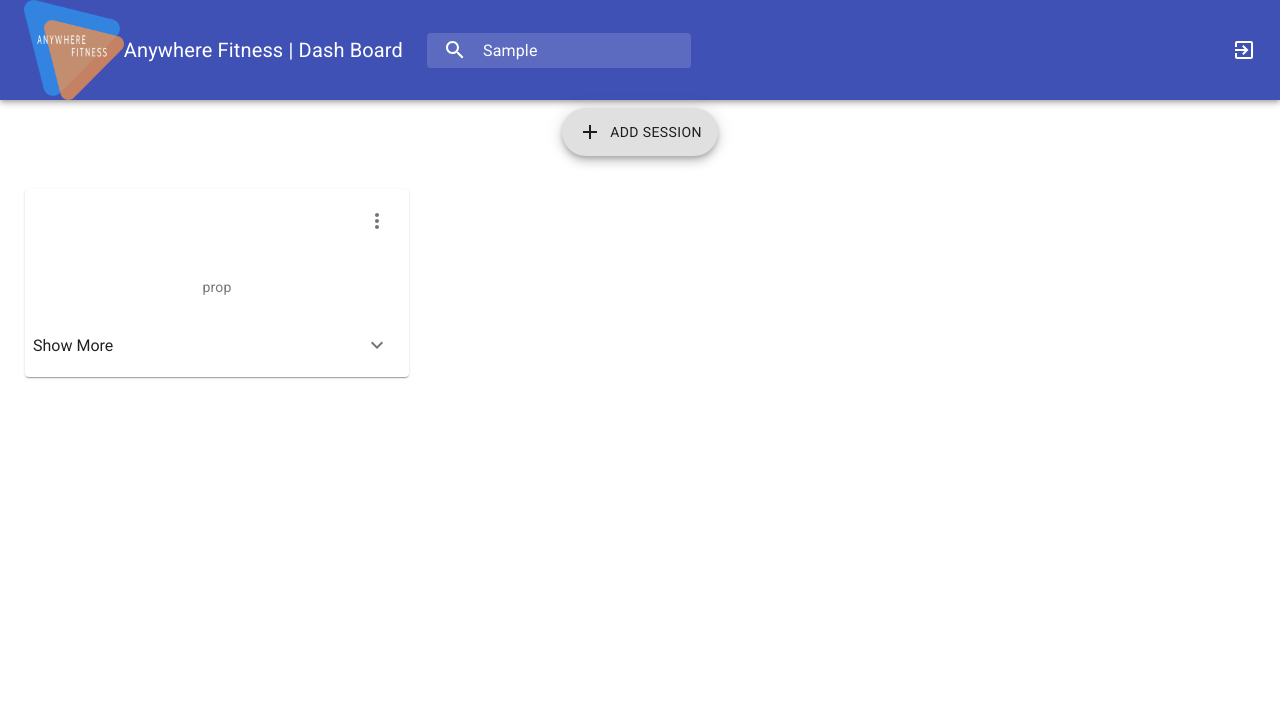
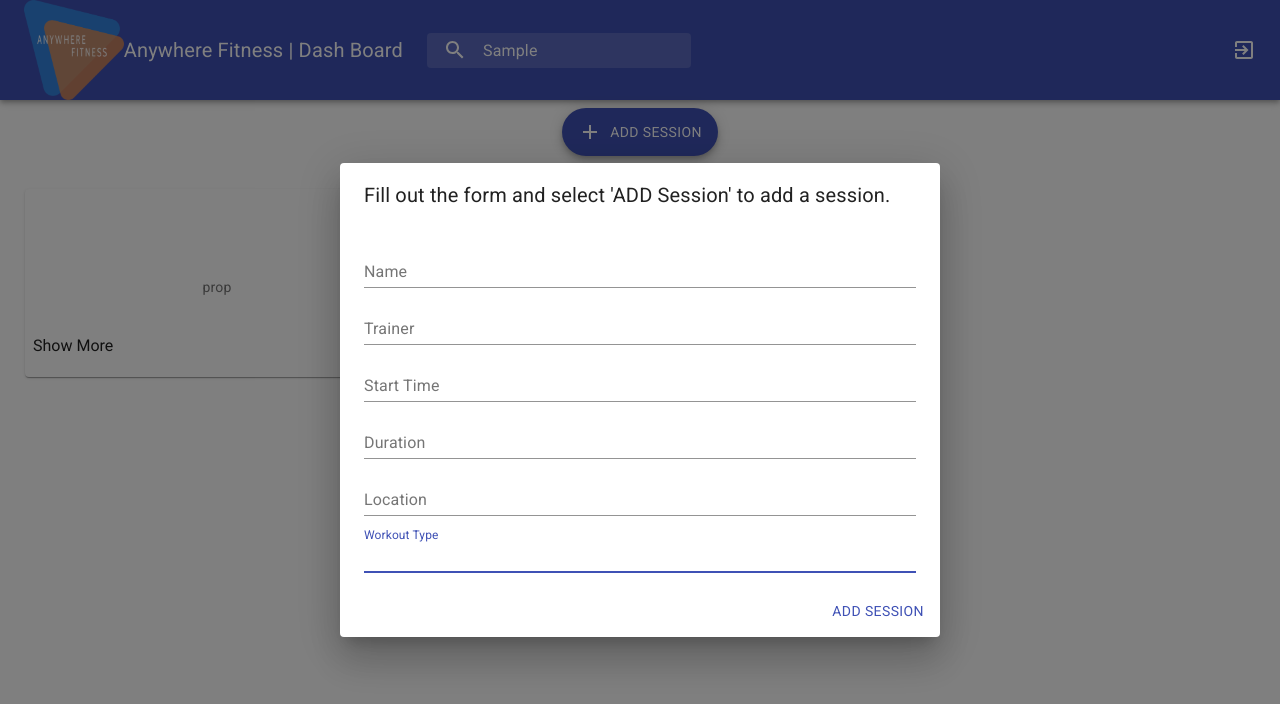
Before and after one commit to Build-Week-AnywhereFitness/Frontend, a React (Create React App) app in the folder anywhere_fitness/: page /coachdashboard in a window 1280 px wide. Both pictures are taken after typing "Sample" into the empty fields and a click on the button "ADD SESSION". Shown: the top 704 px of the page. Built offline with nearby package versions, Linux system fonts and the light colour scheme.

Commit message:
created form that allows the coach to make a new session

```diff
--- a/anywhere_fitness/src/components/AddButton.js
+++ b/anywhere_fitness/src/components/AddButton.js
@@ -1,8 +1,13 @@
 import React from 'react';
+import Button from '@material-ui/core/Button';
+import TextField from '@material-ui/core/TextField';
+import Dialog from '@material-ui/core/Dialog';
+import DialogActions from '@material-ui/core/DialogActions';
+import DialogContent from '@material-ui/core/DialogContent';
+import DialogTitle from '@material-ui/core/DialogTitle';
+import Fab from '@material-ui/core/Fab';
+import AddIcon from '@material-ui/icons/Add'
 import { makeStyles } from '@material-ui/core/styles';
-import Fab from '@material-ui/core/Fab';
-import AddIcon from '@material-ui/icons/Add';
-
 
 const useStyles = makeStyles(theme => ({
     fab: {
@@ -13,15 +18,87 @@
     },
     }));
 
-    export default function FloatingActionButtons() {
+
+
+export default function FormDialog() {
+
     const classes = useStyles();
+  const [open, setOpen] = React.useState(false);
+
+  const handleClickOpen = () => {
+    setOpen(true);
+  };
+
+  const handleClose = () => {
+    setOpen(false);
+  };
+
+
 
   return (
     <div>
-        <Fab variant="extended" aria-label="delete" className={classes.fab}>
-            <AddIcon className={classes.extendedIcon} />
+      <Fab color="primary" onClick={handleClickOpen} variant="extended" className={classes.fab} >
+            <AddIcon  className={classes.extendedIcon}/>
             Add Session
         </Fab>
+      <Dialog open={open} onClose={handleClose} aria-labelledby="form-dialog-title">
+        <DialogTitle id="form-dialog-title">Fill out the form and select 'ADD Session' to add a session.</DialogTitle>
+        <DialogContent>
+          <TextField
+            autoFocus
+            margin="dense"
+            id="name"
+            label="Name"
+            type="name"
+            fullWidth
+          />
+          <TextField
+            autoFocus
+            margin="dense"
+            id="name"
+            label="Trainer"
+            type="trainer"
+            fullWidth
+          />
+          <TextField
+            autoFocus
+            margin="dense"
+            id="name"
+            label="Start Time"
+            type="start Time"
+            fullWidth
+          />
+          <TextField
+            autoFocus
+            margin="dense"
+            id="name"
+            label="Duration"
+            type="duration"
+            fullWidth
+          />
+          <TextField
+            autoFocus
+            margin="dense"
+            id="name"
+            label="Location"
+            type="location"
+            fullWidth
+          />
+          <TextField
+            autoFocus
+            margin="dense"
+            id="name"
+            label="Workout Type"
+            type="workout type"
+            fullWidth
+          />
+        </DialogContent>
+        <DialogActions>
+          <Button onClick={handleClose} color="primary">
+            Add Session
+          </Button>
+        </DialogActions>
+      </Dialog>
     </div>
   );
 }
```
Lines whose indentation alone changed are shown as unchanged.
